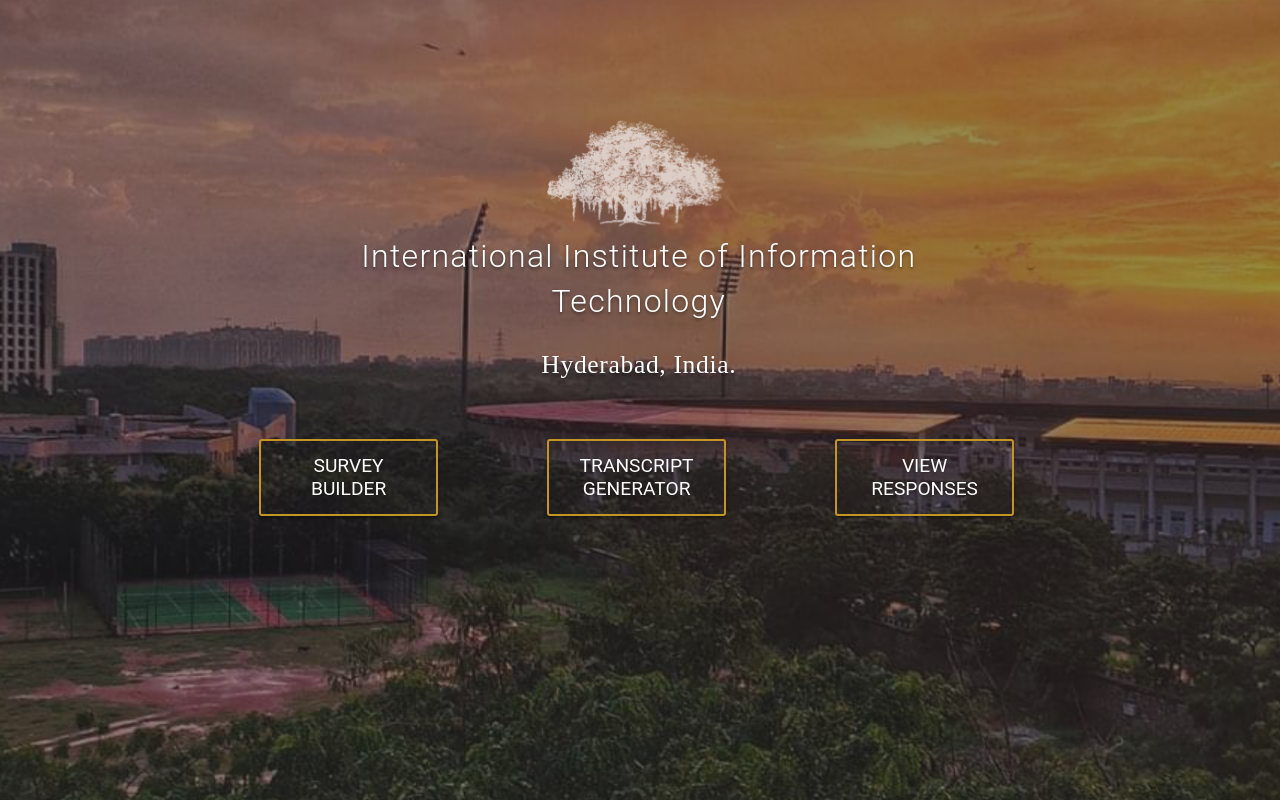
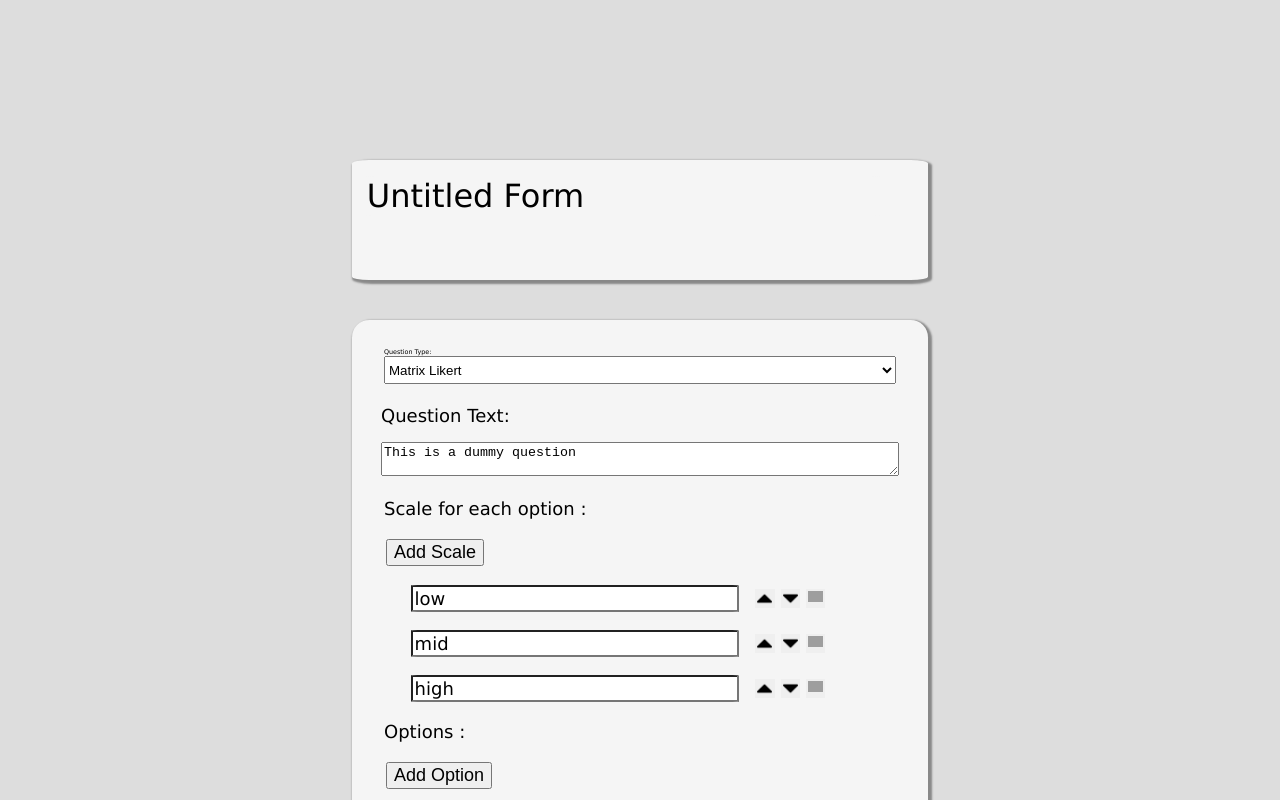
Before and after one commit to Rito2323/SSD-project-Team7, a React (Create React App) app in the folder survey-builder-frontend/: page /buildsurvey in a window 1280 px wide. Shown: the top 800 px of the page. Built offline with nearby package versions, Linux system fonts and the light colour scheme; grey boxes are pictures that could not be loaded.

Commit message:
single-select text-based routing

```diff
--- a/survey-builder-frontend/package.json
+++ b/survey-builder-frontend/package.json
@@ -8,6 +8,7 @@
     "@testing-library/user-event": "^12.8.3",
     "react": "^17.0.2",
     "react-dom": "^17.0.2",
+    "react-router-dom": "^6.0.2",
     "react-scripts": "4.0.3",
     "web-vitals": "^1.1.2"
   },
--- a/survey-builder-frontend/src/App.css
+++ b/survey-builder-frontend/src/App.css
@@ -107,7 +107,7 @@
   margin: 50px
 }
 
-.MatrixLikert, .MultiSelectEdit {
+.MatrixLikert, .MultiSelectEdit, .SingleSelectEdit {
   width:fit-content;
   margin-left: auto;
   margin-right: auto;
--- a/survey-builder-frontend/src/App.js
+++ b/survey-builder-frontend/src/App.js
@@ -1,13 +1,21 @@
+import React from 'react';
 import './App.css';
 import SurveyBuilder from './components/SurveyBuilder/SurveyBuilder';
 import Navigation from './components/Navigation';
 import DashBoard from './components/DashBoard';
+import SingleSelectEdit from './components/SurveyBuilder/Questions/SingleSelectEdit'
+import {BrowserRouter as Router, Route, Routes} from 'react-router-dom';
 
 function App() {
   return (
-    <div className="App">
-      <DashBoard/>
-    </div>
+    <Router>
+      <div className="App">
+        <Routes>
+          <Route path="/" element={<DashBoard/>}/>
+          <Route path="/buildsurvey" element={<SurveyBuilder/>}/>
+        </Routes>
+      </div>
+    </Router>
   );
 }
 
--- a/survey-builder-frontend/src/components/DashBoard.js
+++ b/survey-builder-frontend/src/components/DashBoard.js
@@ -1,5 +1,6 @@
 import iiitlogo from '../iiithlogonegative.png'
 import backimage from '../IIITsunset.jpg'
+import {Link} from 'react-router-dom'
 
 function DashBoard() {
   return (
@@ -12,7 +13,9 @@
 				<h1>International Institute of Information Technology</h1>
 				<p>Hyderabad, India.</p>
 				<div class="dashButtons">
+					<Link to='/buildsurvey'>
 					<button>Survey Builder</button>
+					</Link>
 					<button>Transcript Generator</button>
 					<button>View Responses</button>
 				</div>
--- a/survey-builder-frontend/src/components/SurveyBuilder/Questions/SingleSelectEdit.js
+++ b/survey-builder-frontend/src/components/SurveyBuilder/Questions/SingleSelectEdit.js
@@ -1,4 +1,5 @@
 import React, { useState } from 'react';
+import ChangeableList from './QuestionUtilities/ChangeableList';
 import '../../../App.css';
 
 /**
@@ -18,9 +19,32 @@
 */
 
 function SingleSelectEdit(props) {
+  var initialQuestionText = "";
+  var initialOptions = ["","",""];
+
+  if(props["Options"] && props["Options"].length > 0) {
+    initialOptions = [];
+    for(var i = 0; i < props["Options"].length; i++) {
+        initialOptions.push(props["Options"][i]["name"]);
+    }
+  }
+  const [optionsState, setOptions] = useState(initialOptions);
+
   return (
     <div className="SingleSelectEdit">
-        <p>Single Select</p>
+        <br/>
+        <label className="QuestionEditContentItem">Question Text:</label>
+        <br/>
+        <textarea className="QuestionEditContentItem" value={initialQuestionText}/>
+        <br/>
+        <ChangeableList
+            title="Options : "
+            addButtonTitle="Add option"
+            list={optionsState}
+            updateList={(list)=>{
+              setOptions([...list]);
+            }}
+        />
     </div>
   );
 }
--- a/survey-builder-frontend/src/components/SurveyBuilder/Questions/TextBasedEdit.js
+++ b/survey-builder-frontend/src/components/SurveyBuilder/Questions/TextBasedEdit.js
@@ -20,7 +20,10 @@
 function TextBasedEdit(props) {
   return (
     <div className="TextBasedEdit">
-       <p>TextBasedEdit Question </p>
+      <div class="innerCard">
+          <div class="Question-heading">Question:</div>
+          <div class="Question-text"><textarea id="textQuestion"></textarea></div>
+      </div>
     </div>
   );
 }
--- a/survey-builder-frontend/src/index.css
+++ b/survey-builder-frontend/src/index.css
@@ -1,7 +1,6 @@
 html {
 	font-size: 40%;
 	scroll-behavior: smooth;
-  overflow-y: hidden;
 }
 
 body {
@@ -163,14 +162,14 @@
 }
 
 .banner button {
-  width: 28rem;
+  width: 37rem;
   height: 12rem;
   background-color: transparent;
   border: solid #c29525 2px;
   border-radius: 3px;
-  font-family: 'Roboto', sans-serif;
+  font-family: 'Oxygen', sans-serif;
   font-size: 3rem;
-  text-transform: uppercase;
+  /* text-transform: uppercase; */
   color: #fff;
   margin-left: 9rem;
   margin-right: 8rem;
@@ -190,6 +189,7 @@
   opacity: 0.5;
   transition: 450ms;
   font-size: 3.5rem;
+  margin-top: -1px;
 }
 
 @keyframes bannerentry {
```
Also changed, not shown: 1 other file (tests, documents, lock files or other folders).
